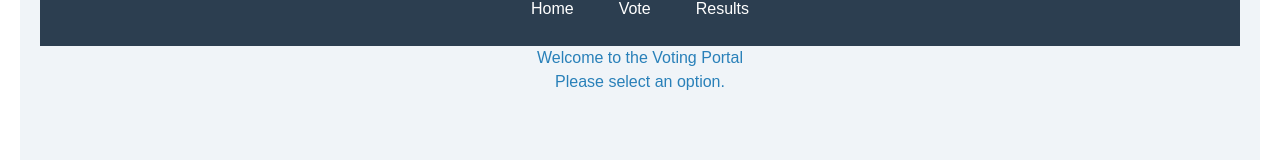
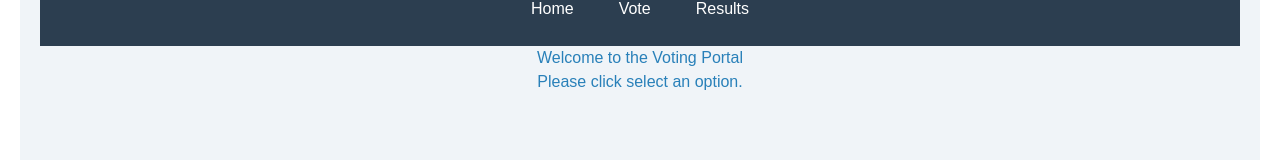
Before and after one commit to Osasblaisekhan/votersstream, a React (Vite) app: page /user in a window 1280 px wide. Shown: the part 476-636 px from the top of the page. Built offline with nearby package versions, Linux system fonts and the light colour scheme.

Commit message:
add files to ui-design

```diff
--- a/src/components/UserPages.jsx
+++ b/src/components/UserPages.jsx
@@ -49,8 +49,18 @@ import Header from './nav';
 import Vote from './vote';
 import Results from './results';
 
+import { useNavigate } from 'react-router-dom';
+
 const UserPages = () => {
+
+    const navigtate = useNavigate();
+    const Homepage = ()=>{
+      navigtate('/user/vote')
+    };
+
   return (
+
+
     <div>
       <div id="container-two">
         <div id="nav-bar-user">
@@ -66,7 +76,7 @@ const UserPages = () => {
               <Route path="/vote" element={<Vote />} />
               <Route path="/results" element={<Results />} />
               {/* Default route for UserPages, if needed */}
-              <Route path="/" element={<h2>Please select an option.</h2>} />
+              <Route path="/" element={<h2 onClick={()=> Homepage()} className='cursor-pointer'>Please click select an option.</h2>} />
             </Routes>
           </div>
         </div>
```
